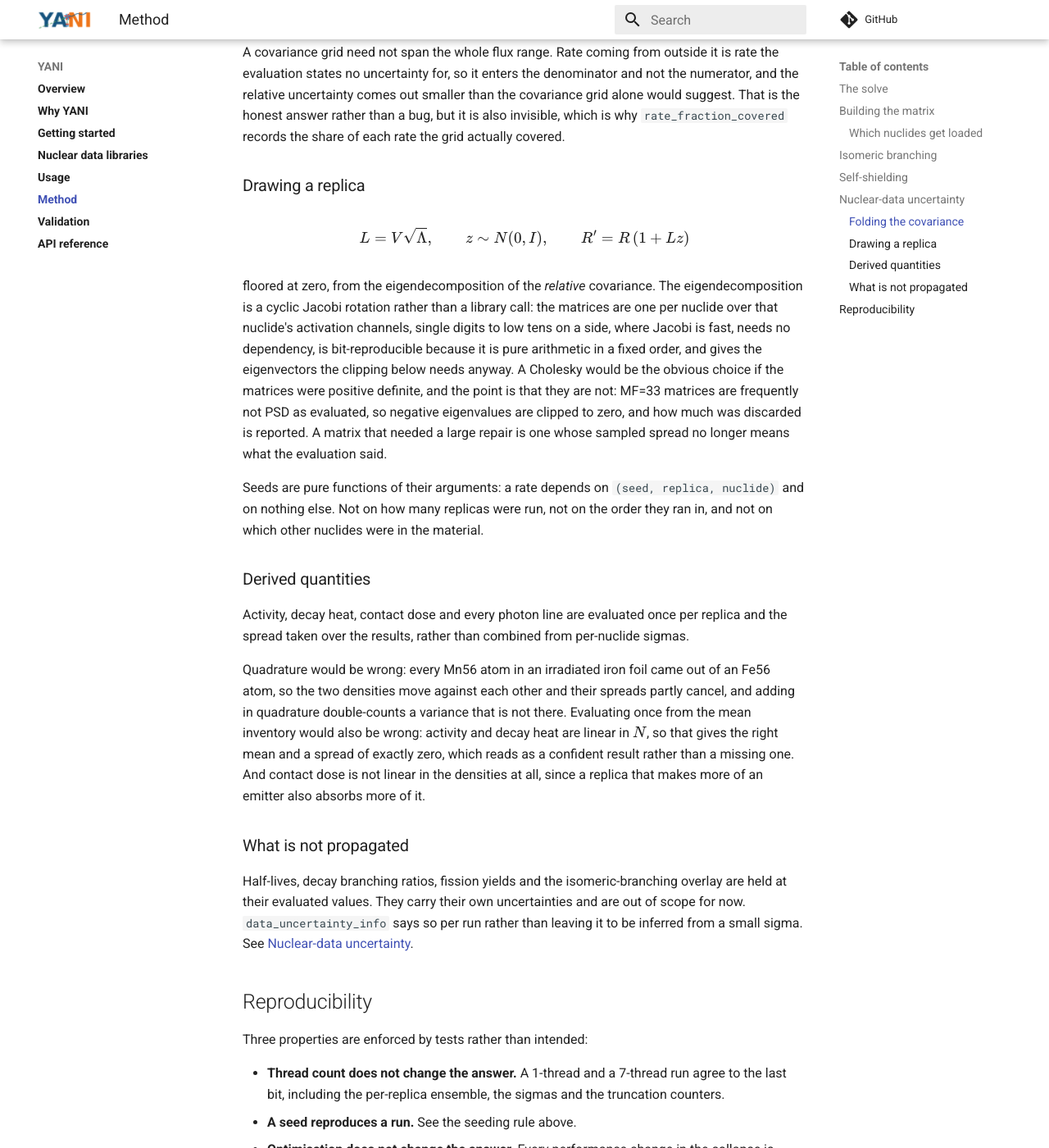
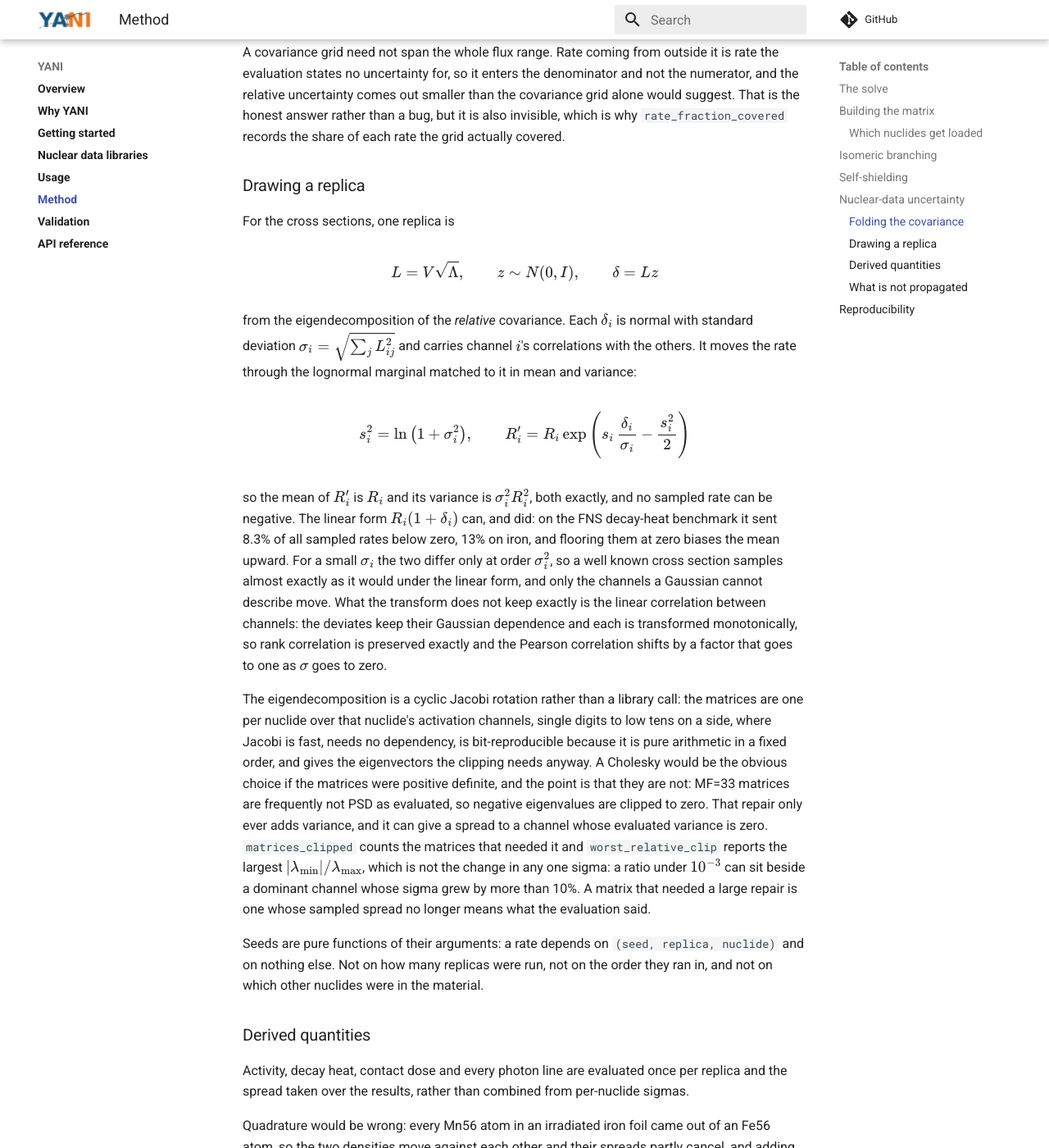
Before and after one commit to fusion-neutronics/yani, an MkDocs documentation site: the page built from docs/method.md, in a window 1280 px wide and 1400 px high, scrolled down 3312 px. Shown: the whole window at 82% size. Built offline with MkDocs 1.6.1 and Material for MkDocs 9.7.7, drawn with Linux system fonts in a browser that asks for light colours; comment, search, counter and statistics services are not loaded.

Commit message:
Describe the lognormal draw the sampler makes
The Method page said a replica's rate is R(1 + Lz) floored at zero. The
sampler has not done that for some time: each channel's deviate from L z
goes through the lognormal marginal matched to it in mean and variance,
so no rate goes negative and nothing is floored. Give that formula, why
the linear form was dropped, and what the transform does not keep (the
Pearson correlation, which it keeps only in the limit of small sigma).

Say what eigenvalue clipping does to the spread as well: it only adds
variance, it can give a spread to a channel whose evaluated variance is
zero, and worst_relative_clip is an eigenvalue ratio rather than the
change in any sigma.

```diff
--- a/docs/method.md
+++ b/docs/method.md
@@ -161,21 +161,48 @@ covered.
 
 ### Drawing a replica
 
+For the cross sections, one replica is
+
 $$
-L = V\sqrt{\Lambda}, \qquad z \sim N(0, I), \qquad R' = R\,(1 + Lz)
+L = V\sqrt{\Lambda}, \qquad z \sim N(0, I), \qquad \delta = Lz
 $$
 
-floored at zero, from the eigendecomposition of the *relative* covariance. The
-eigendecomposition is a cyclic Jacobi rotation rather than a library call: the
-matrices are one per nuclide over that nuclide's activation channels, single
+from the eigendecomposition of the *relative* covariance. Each $\delta_i$ is
+normal with standard deviation $\sigma_i = \sqrt{\sum_j L_{ij}^2}$ and carries
+channel $i$'s correlations with the others. It moves the rate through the
+lognormal marginal matched to it in mean and variance:
+
+$$
+s_i^2 = \ln\left(1 + \sigma_i^2\right), \qquad
+R_i' = R_i \exp\left(s_i\,\frac{\delta_i}{\sigma_i} - \frac{s_i^2}{2}\right)
+$$
+
+so the mean of $R_i'$ is $R_i$ and its variance is $\sigma_i^2 R_i^2$, both
+exactly, and no sampled rate can be negative. The linear form
+$R_i(1 + \delta_i)$ can, and did: on the FNS decay-heat benchmark it sent 8.3%
+of all sampled rates below zero, 13% on iron, and flooring them at zero biases
+the mean upward. For a small $\sigma_i$ the two differ only at order
+$\sigma_i^2$, so a well known cross section samples almost exactly as it would
+under the linear form, and only the channels a Gaussian cannot describe move.
+What the transform does not keep exactly is the linear correlation between
+channels: the deviates keep their Gaussian dependence and each is transformed
+monotonically, so rank correlation is preserved exactly and the Pearson
+correlation shifts by a factor that goes to one as $\sigma$ goes to zero.
+
+The eigendecomposition is a cyclic Jacobi rotation rather than a library call:
+the matrices are one per nuclide over that nuclide's activation channels, single
 digits to low tens on a side, where Jacobi is fast, needs no dependency, is
 bit-reproducible because it is pure arithmetic in a fixed order, and gives the
-eigenvectors the clipping below needs anyway. A Cholesky would be the obvious
-choice if the matrices were positive definite, and the point is that they are
-not: MF=33 matrices are frequently not PSD as evaluated, so negative eigenvalues
-are clipped to zero, and how much was discarded is reported. A matrix that
-needed a large repair is one whose sampled spread no longer means what the
-evaluation said.
+eigenvectors the clipping needs anyway. A Cholesky would be the obvious choice
+if the matrices were positive definite, and the point is that they are not:
+MF=33 matrices are frequently not PSD as evaluated, so negative eigenvalues are
+clipped to zero. That repair only ever adds variance, and it can give a spread
+to a channel whose evaluated variance is zero. `matrices_clipped` counts the
+matrices that needed it and `worst_relative_clip` reports the largest
+$|\lambda_\text{min}| / \lambda_\text{max}$, which is not the change in any one
+sigma: a ratio under $10^{-3}$ can sit beside a dominant channel whose sigma
+grew by more than 10%. A matrix that needed a large repair is one whose sampled
+spread no longer means what the evaluation said.
 
 Seeds are pure functions of their arguments: a rate depends on
 `(seed, replica, nuclide)` and on nothing else. Not on how many replicas were
```
